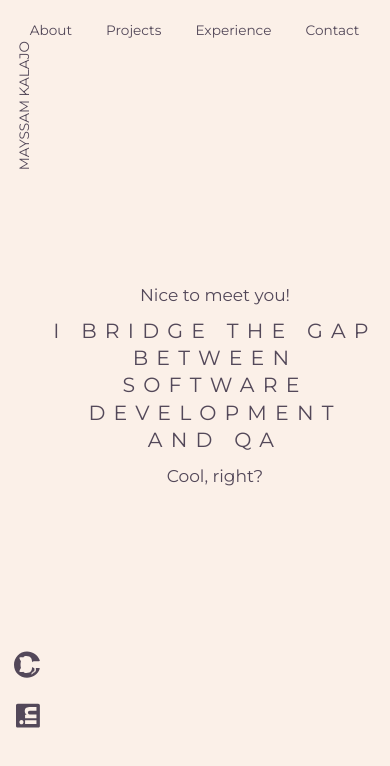
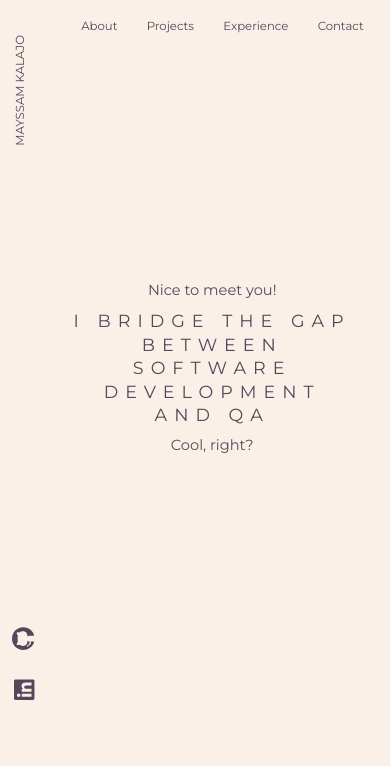
Before and after one commit to mayssam73/portfolio-website-revised, a Next.js app in the folder my-app/: page / in a window 390 px wide. Shown: the top 766 px of the page. Built offline with nearby package versions, Linux system fonts and the light colour scheme.

Commit message:
Small change to font size for mobile view

```diff
--- a/my-app/src/styles/globals.css
+++ b/my-app/src/styles/globals.css
@@ -7,7 +7,7 @@
   :root {
     background-color: #FBF0E8;
     color: #534859;
-    font-size: clamp(0.5rem, 3.5vw, 1.3rem);
+    font-size: clamp(0.5rem, 3vw, 1.3rem);
   }
 }
 
```
